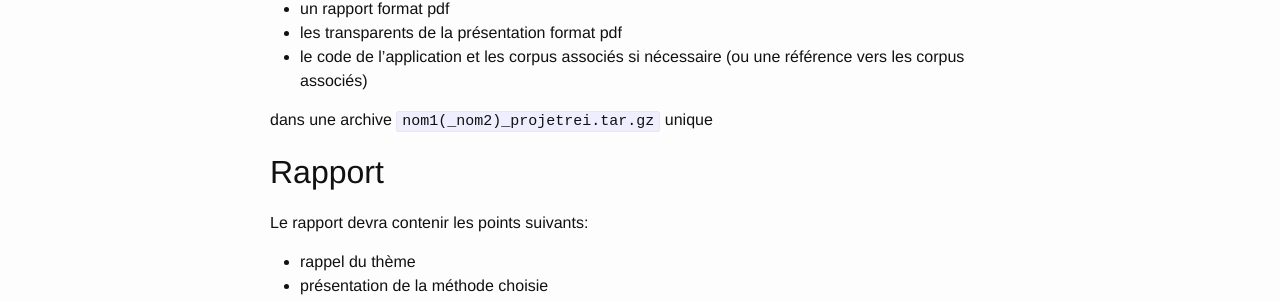
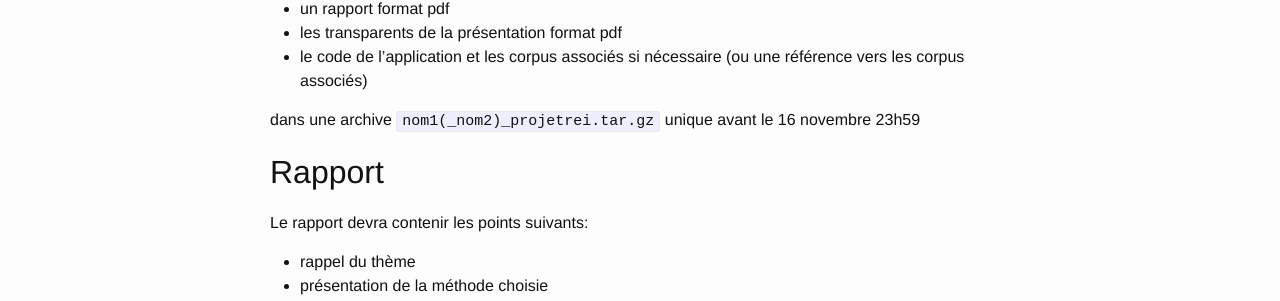
Before and after one commit to annlor/annlor.github.io, a Jekyll site: the page built from _posts/2018-11-15-aic-projet.markdown, in a window 1280 px wide. Shown: the part 1183-1484 px from the top of the page. Built offline with Jekyll 4.4.1, drawn with Linux system fonts in a browser that asks for light colours.

Commit message:
projets 2018 date

```diff
--- a/_posts/2018-11-15-aic-projet.markdown
+++ b/_posts/2018-11-15-aic-projet.markdown
@@ -35,7 +35,7 @@ Chaque groupe devra rendre:
 - les transparents de la présentation format pdf
 - le code de l'application et les corpus associés si nécessaire (ou une référence vers les corpus associés)
 
-dans une archive `nom1(_nom2)_projetrei.tar.gz` unique
+dans une archive `nom1(_nom2)_projetrei.tar.gz` unique avant le 16 novembre 23h59
 
 ## Rapport
 Le rapport devra contenir les points suivants:
```
